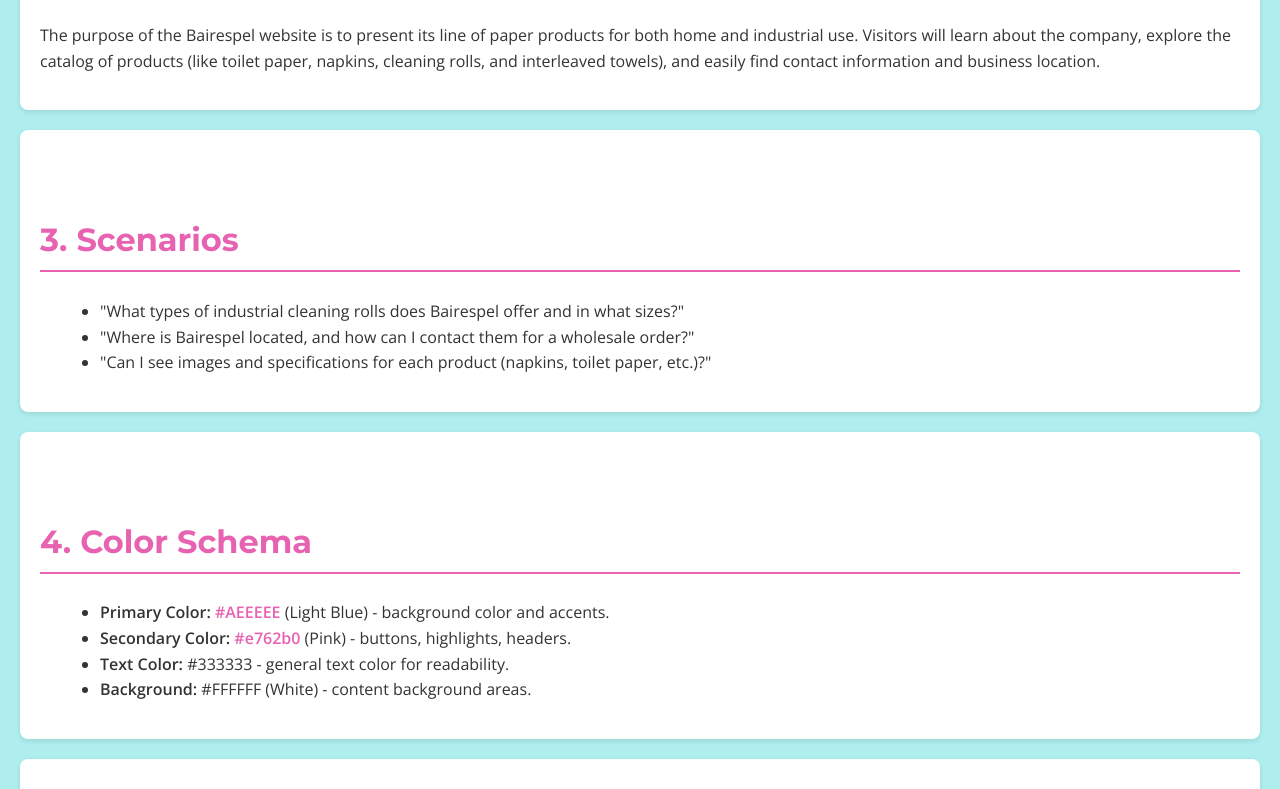
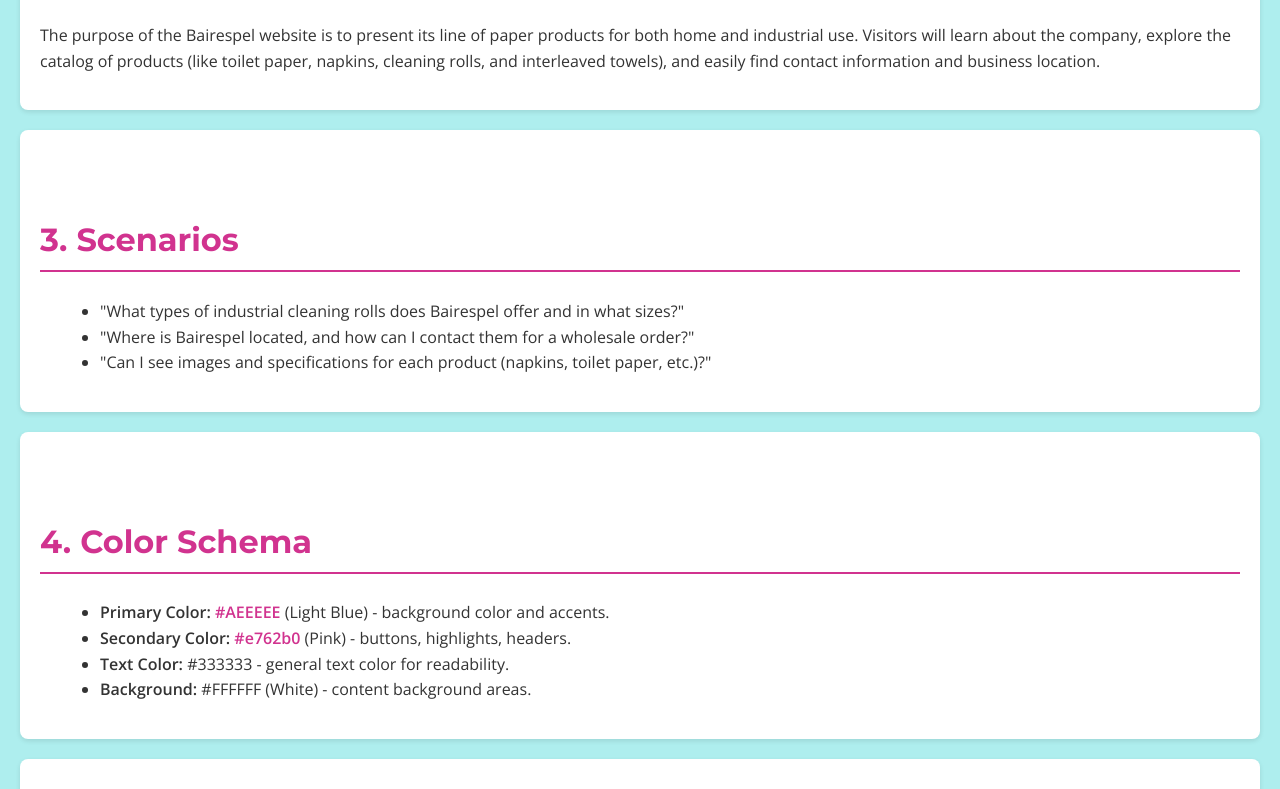
Before and after one commit to miavitali/wdd131, a plain HTML site: page project/siteplan.html in a window 1280 px wide. Shown: the part 630-1419 px from the top of the page. Drawn offline with nearby package versions, Linux system fonts and the light colour scheme.

Commit message:
cambio en color

```diff
--- a/project/styles/siteplan.css
+++ b/project/styles/siteplan.css
@@ -1,6 +1,6 @@
 :root {
   --primary-color: #AEEEEE; /* Light Blue */
-  --secondary-color: #e762b0; /* Soft Pink */
+  --secondary-color: #d1338f; /* Soft Pink */
   --text-color: #333333;
   --background-color: #FFFFFF;
 }
```
